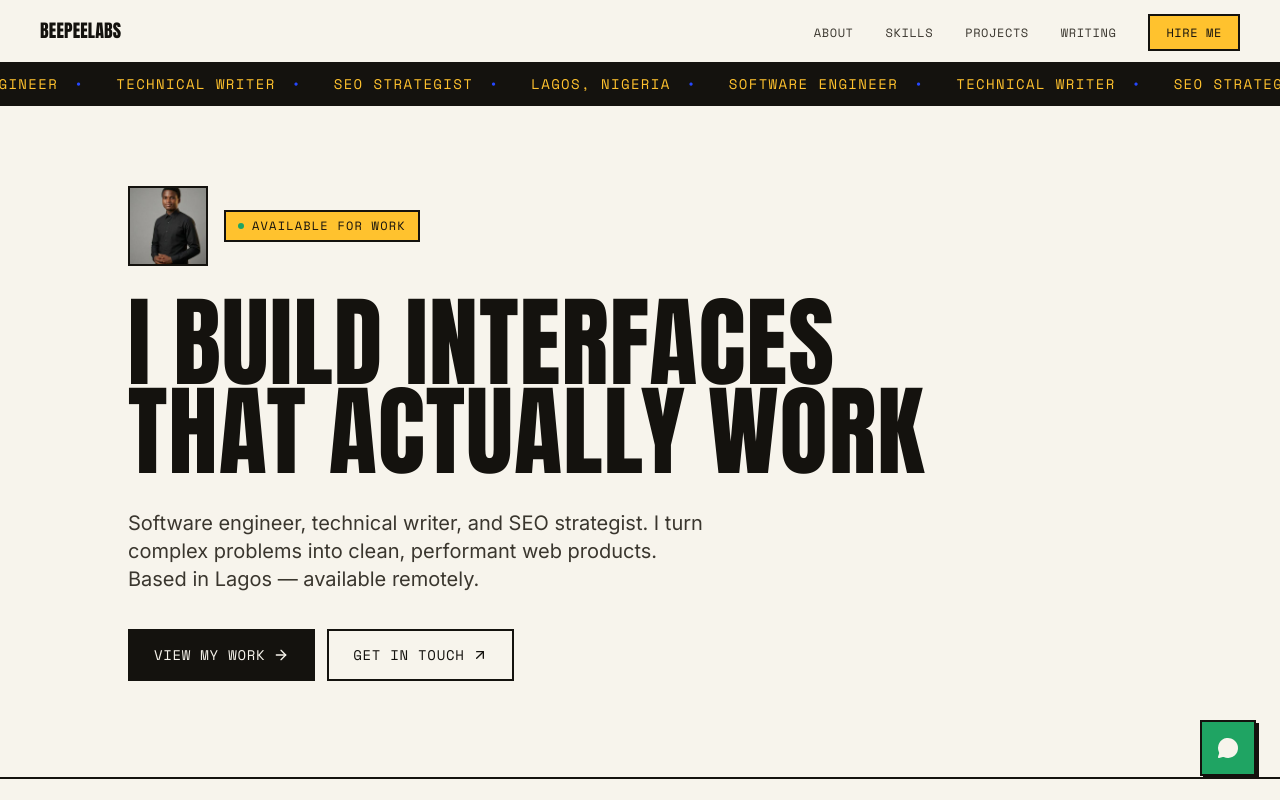
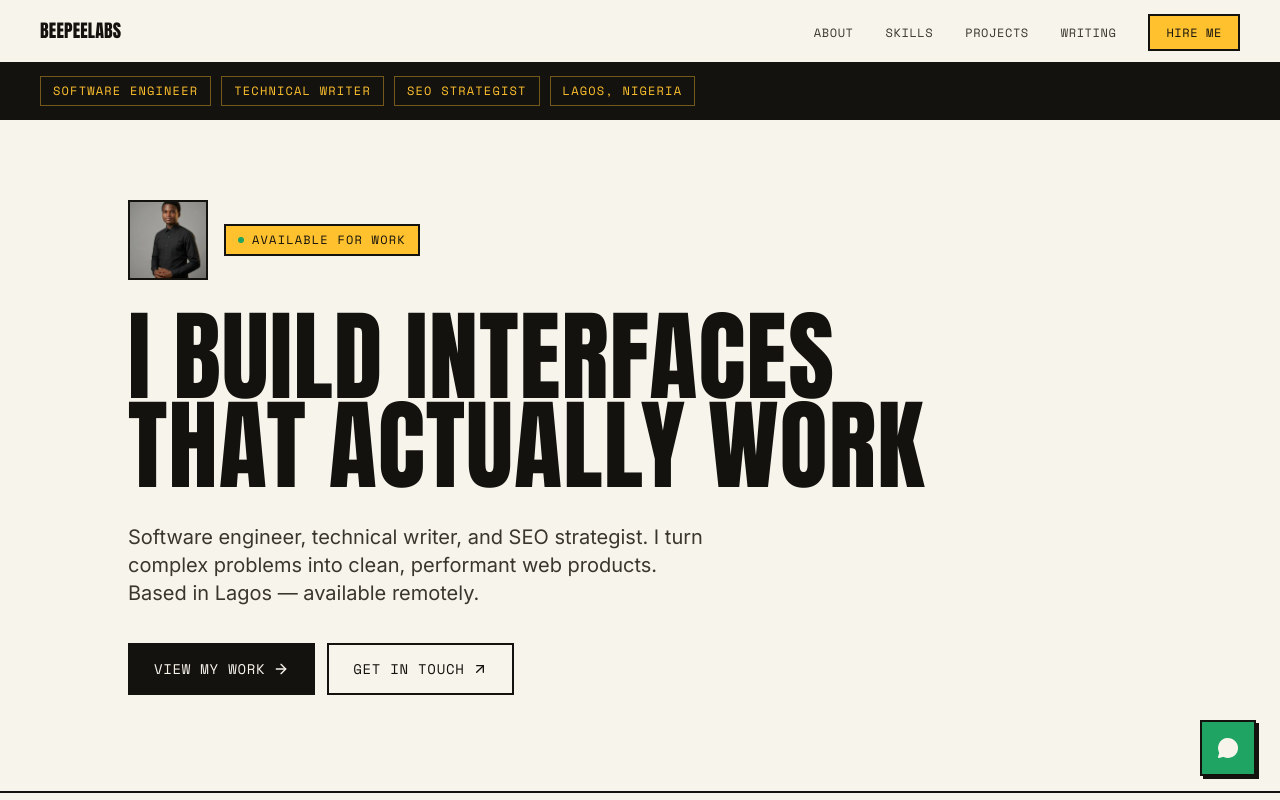
Before and after one commit to Bakareferanmi/beepeelabs-react, a React (Vite) app: page / in a window 1280 px wide. Shown: the top 800 px of the page. Built offline with nearby package versions, Linux system fonts and the light colour scheme.

Commit message:
Replace marquee ticker with static badge row

```diff
--- a/src/components/Ticker.jsx
+++ b/src/components/Ticker.jsx
@@ -1,5 +1,3 @@
-import { motion } from 'framer-motion'
-
 const ITEMS = [
   'SOFTWARE ENGINEER',
   'TECHNICAL WRITER',
@@ -8,25 +6,18 @@ const ITEMS = [
 ]
 
 export default function Ticker() {
-  const strip = [...ITEMS, ...ITEMS, ...ITEMS]
-
   return (
-    <div className="relative overflow-hidden bg-ink border-b-2 border-ink py-2.5">
-      <motion.div
-        className="flex whitespace-nowrap"
-        animate={{ x: ['0%', '-33.3333%'] }}
-        transition={{ duration: 22, ease: 'linear', repeat: Infinity }}
-      >
-        {strip.map((item, i) => (
+    <div className="bg-ink border-b-2 border-ink py-3 px-5 md:px-10">
+      <div className="flex flex-wrap items-center justify-center md:justify-start gap-2.5">
+        {ITEMS.map((item) => (
           <span
-            key={i}
-            className="font-mono text-xs md:text-sm tracking-widest text-yellow px-4 flex items-center gap-4"
+            key={item}
+            className="font-mono text-[0.65rem] md:text-xs tracking-widest text-yellow border border-yellow/40 px-3 py-1.5"
           >
             {item}
-            <span className="text-blue">&bull;</span>
           </span>
         ))}
-      </motion.div>
+      </div>
     </div>
   )
 }
```
